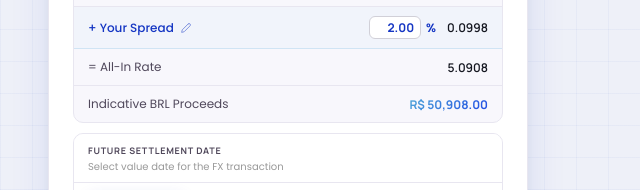
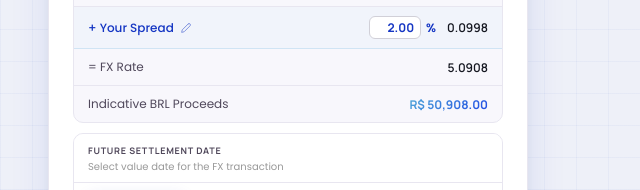
Before and after one commit to theawesometensekker/handshakeproposal, a plain HTML site: page index.html in a window 1280 px wide. Shown: the part 259-449 px from the top of the page, 352-992 px from the left. Drawn offline with Linux system fonts and the light colour scheme; no server answers.

Commit message:
Add files via upload

```diff
--- a/index.html
+++ b/index.html
@@ -218,7 +218,7 @@
           </div>
         </div>
         <div class="rate-row">
-          <span class="rate-label">= All-In Rate</span>
+          <span class="rate-label">= FX Rate</span>
           <span id="finalRate" class="rate-value">–</span>
         </div>
         <div class="rate-row" style="border-bottom:none">
```
